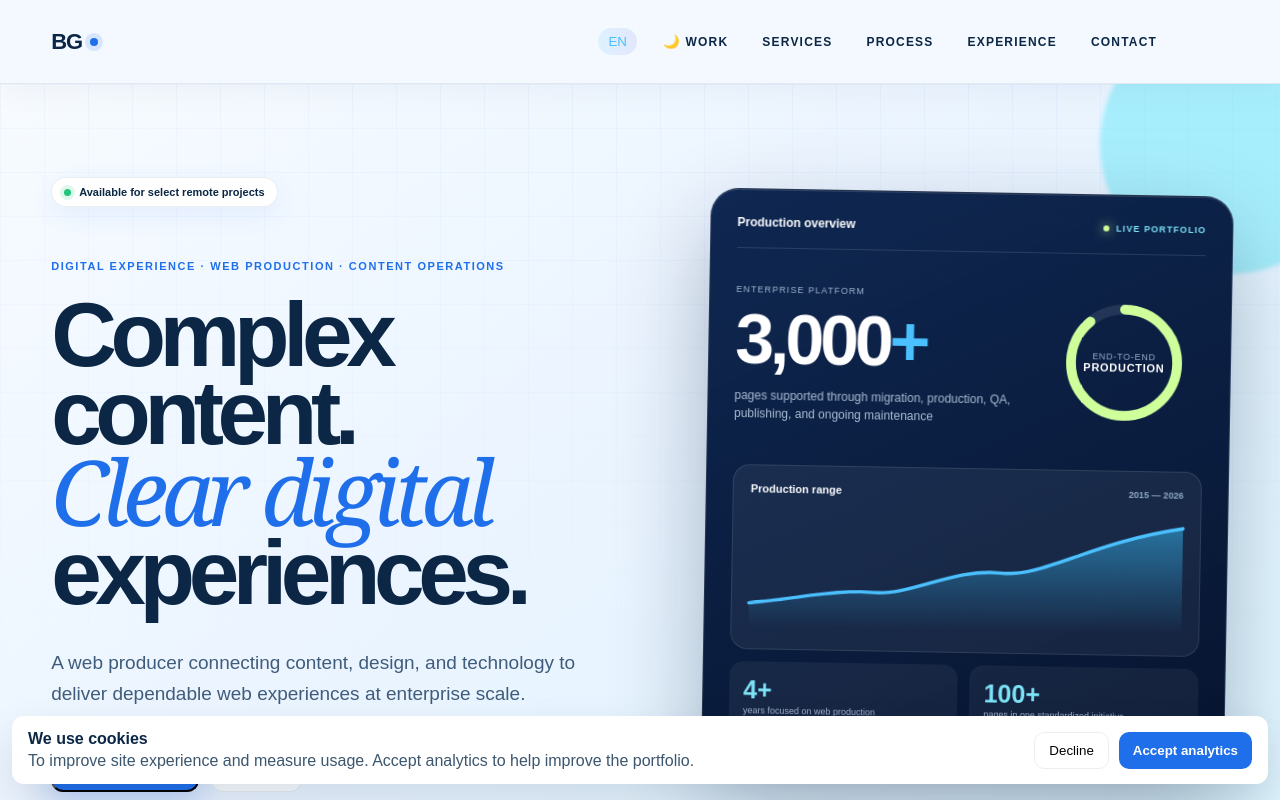
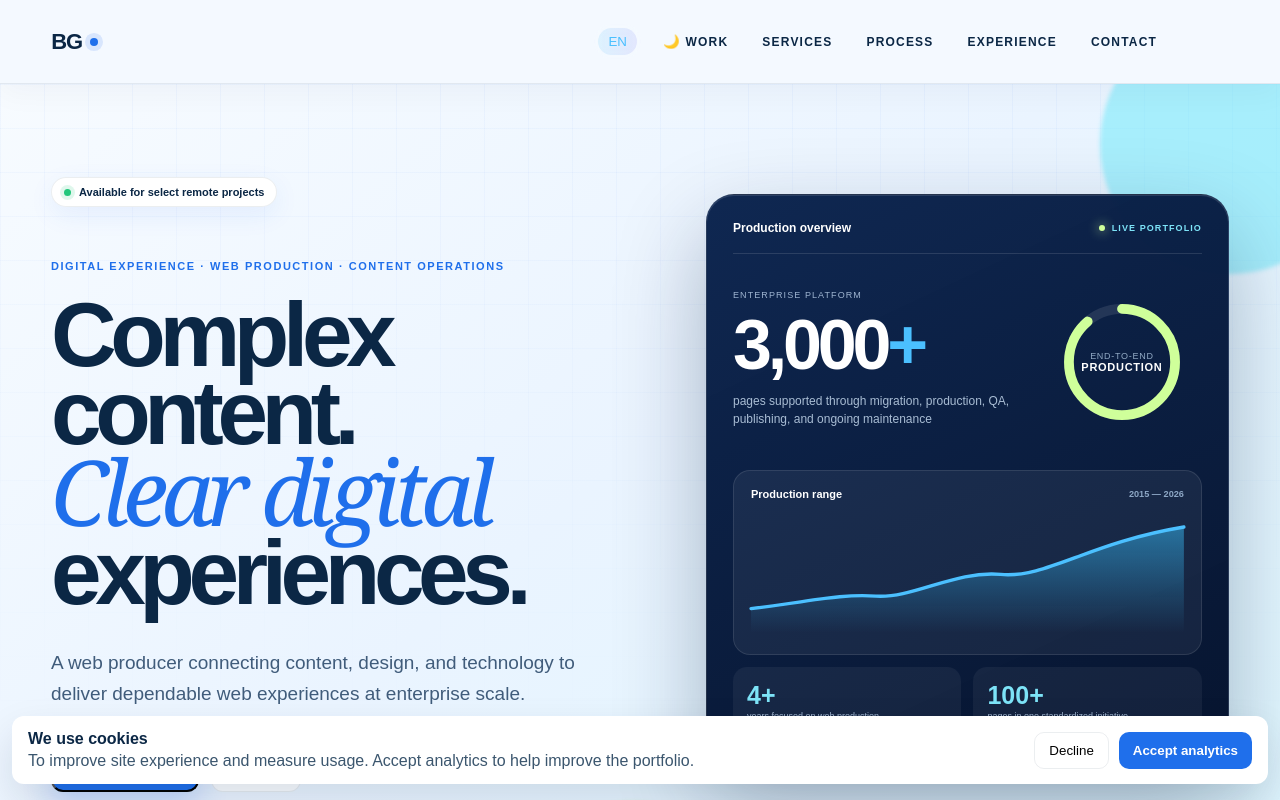
Before and after one commit to bokigolic/bojan-golic-portfolio-2026, a React (Vite) app: page / in a window 1280 px wide. Shown: the top 800 px of the page. Built offline with nearby package versions, Linux system fonts and the light colour scheme.

Commit message:
feat: hero reveal animations and modern footer styles

```diff
--- a/src/components/Hero.jsx
+++ b/src/components/Hero.jsx
@@ -7,22 +7,22 @@ export default function Hero({
 }) {
   return (
     <section className="hero-modern" aria-label="Hero">
-      <div className="hero-copy">
-        <p className="availability">
+      <div className="hero-copy reveal reveal--delay-1">
+        <p className="availability reveal reveal--delay-2">
           <i /> Available for select remote projects
         </p>
-        <p className="overline">
+        <p className="overline reveal reveal--delay-2">
           Digital Experience · Web Production · Content Operations
         </p>
-        <h1>
+        <h1 className="reveal reveal--delay-3">
           Complex content.
           <br />
           <em>Clear digital</em>
           <br />
           experiences.
         </h1>
-        <p className="hero-lead">{leadText}</p>
-        <div className="hero-actions">
+        <p className="hero-lead reveal reveal--delay-4">{leadText}</p>
+        <div className="hero-actions reveal reveal--delay-5">
           <button
             className="button primary"
             onClick={onPrimaryClick}
@@ -41,7 +41,7 @@ export default function Hero({
         </div>
       </div>
 
-      <div className="hero-dashboard" aria-hidden="true">
+      <div className="hero-dashboard reveal reveal--delay-6" aria-hidden="true">
         <div className="dash-top">
           <span>Production overview</span>
           <i>Live portfolio</i>
--- a/src/portfolio.css
+++ b/src/portfolio.css
@@ -1374,6 +1374,63 @@ footer {
     stroke-dashoffset: -200;
   }
 }
+
+/* Reveal animations */
+.reveal {
+  opacity: 0;
+  transform: translateY(14px) scale(.998);
+  will-change: opacity, transform;
+  animation: revealUp 720ms cubic-bezier(.2,.9,.2,1) forwards;
+}
+.reveal--delay-1 { animation-delay: 80ms; }
+.reveal--delay-2 { animation-delay: 160ms; }
+.reveal--delay-3 { animation-delay: 260ms; }
+.reveal--delay-4 { animation-delay: 340ms; }
+.reveal--delay-5 { animation-delay: 420ms; }
+.reveal--delay-6 { animation-delay: 520ms; }
+
+@keyframes revealUp {
+  to {
+    opacity: 1;
+    transform: translateY(0) scale(1);
+  }
+}
+
+/* Footer styles (modern, compact, responsive) */
+.footer-top {
+  display: grid;
+  grid-template-columns: 1fr auto;
+  gap: 24px;
+  align-items: center;
+}
+.footer-about h3 {
+  margin: 0 0 8px;
+  font-size: 18px;
+}
+.footer-about p {
+  margin: 0;
+  color: var(--muted);
+}
+.footer-actions {
+  display: flex;
+  gap: 12px;
+  align-items: center;
+}
+.button.ghost {
+  background: transparent;
+  border: 1px solid rgba(9,34,66,0.06);
+  color: var(--navy);
+  padding: 12px 16px;
+  border-radius: 12px;
+  font-weight: 900;
+}
+.back-top { color: var(--muted); font-weight:800; text-decoration:none }
+.footer-bottom { margin-top:18px; border-top:1px solid rgba(9,34,66,0.04); padding-top:12px; font-size:12px; color:var(--muted); }
+
+@media (max-width:780px){
+  .footer-top { grid-template-columns: 1fr; }
+  .footer-actions { justify-self:start; }
+}
 @media (prefers-reduced-motion: reduce) {
   * {
     scroll-behavior: auto !important;
```
